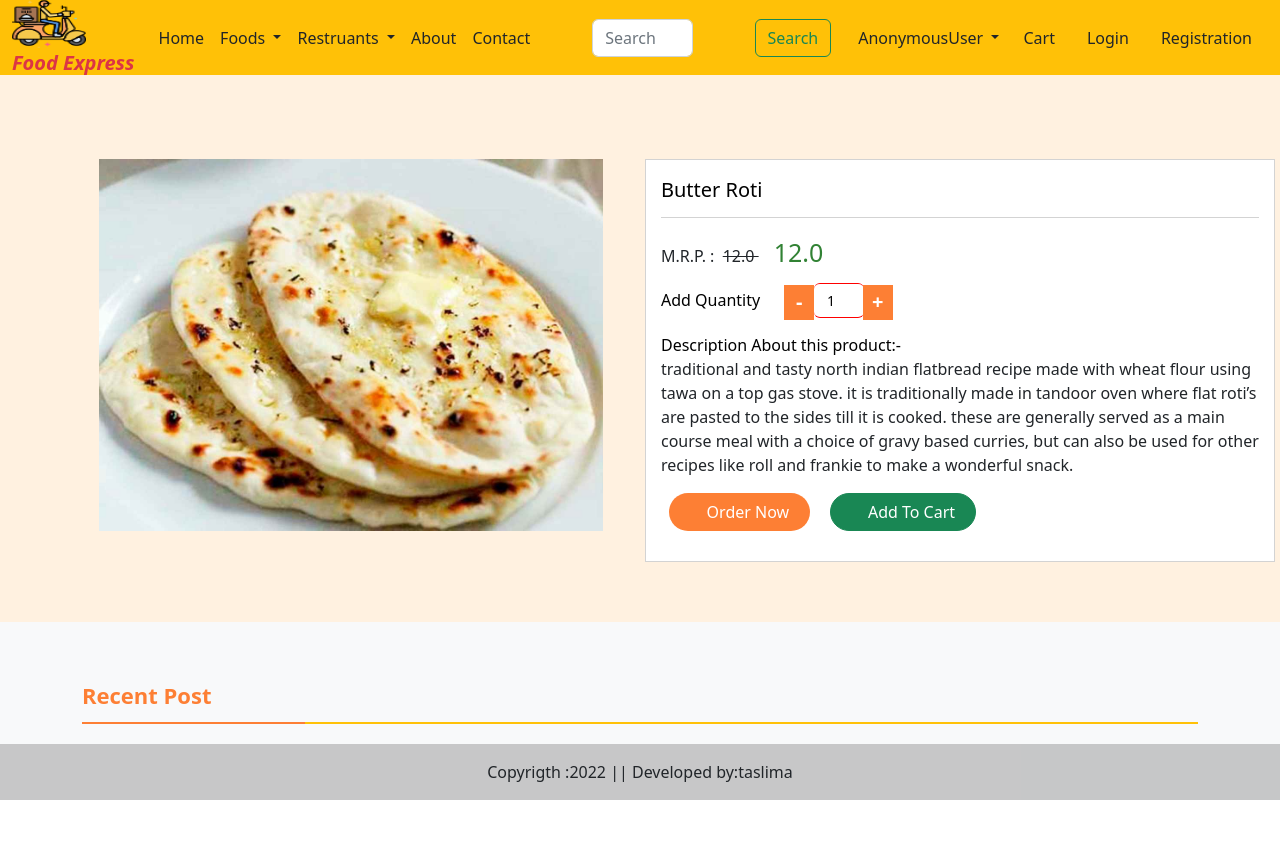
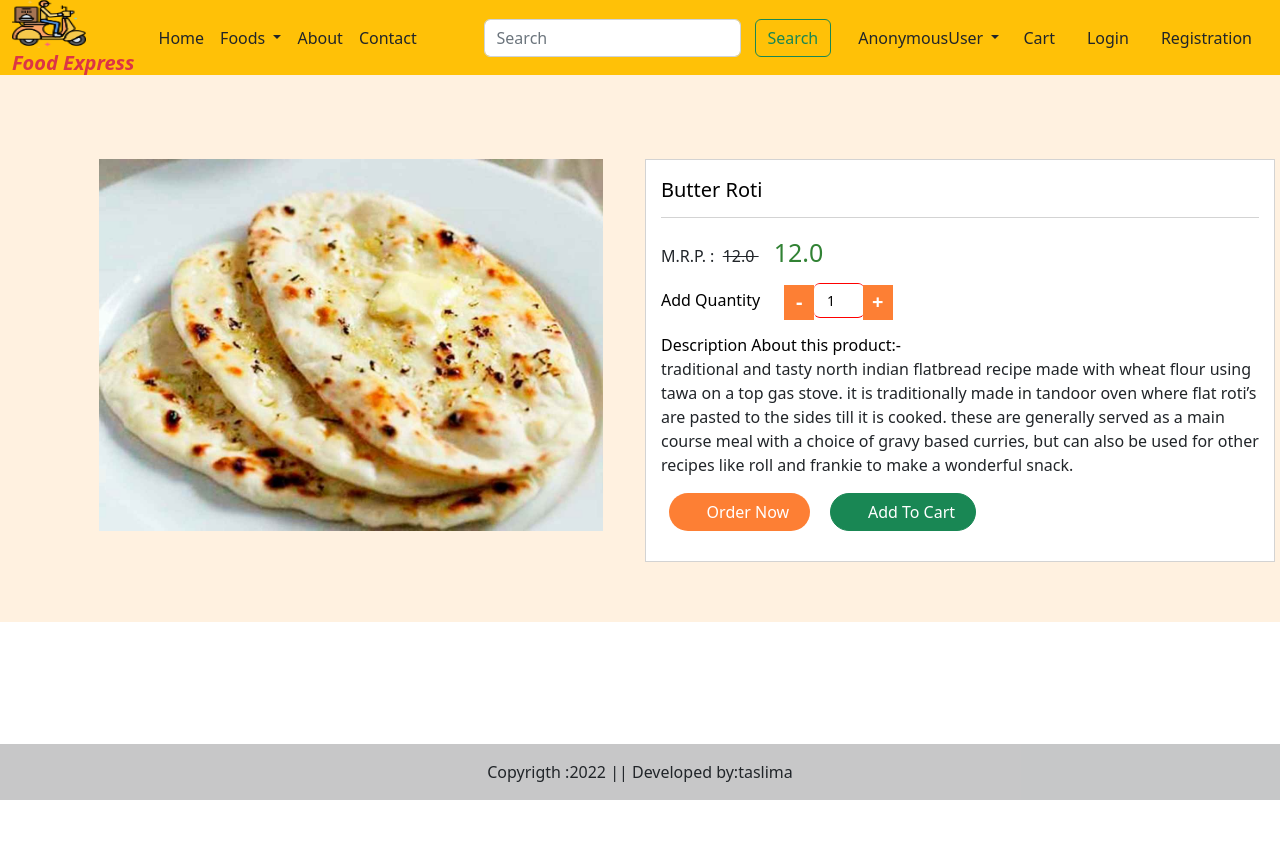
Before and after one commit to taslimas/food_delivery, a Django app: page /food-detail/1 in a window 1280 px wide. After the commit the page ends 800 px from the top, so only its background shows below. Run offline with Django 4.2, Linux system fonts and the light colour scheme; data comes from the database, SQL or seed files in the repository; both versions use the stored data as it was after the commit; some libraries are stand-ins or nearby versions; some web fonts are replaced.

```diff
--- a/myapp/templates/base.html
+++ b/myapp/templates/base.html
@@ -58,7 +58,7 @@
 
                 </ul>
               </li>
-              <li class="nav-item dropdown">
+              <!-- <li class="nav-item dropdown">
                 <a class="nav-link dropdown-toggle text-dark" href="#" role="button" data-bs-toggle="dropdown" aria-expanded="false">
                Restruants
                 </a>
@@ -77,7 +77,7 @@
 
 
                 </ul>
-              </li>
+              </li> -->
               <li class="nav-item">
                 <a class="nav-link text-dark" href="{% url 'about' %}">About</a>
               </li>
--- a/myapp/templates/fooddetail.html
+++ b/myapp/templates/fooddetail.html
@@ -4,10 +4,7 @@
 
 
 {% block main-content %}
-<link href="https://cdn.jsdelivr.net/npm/bootstrap@5.2.3/dist/css/bootstrap.min.css" rel="stylesheet" integrity="sha384-rbsA2VBKQhggwzxH7pPCaAqO46MgnOM80zW1RWuH61DGLwZJEdK2Kadq2F9CUG65" crossorigin="anonymous">
-    <link rel="stylesheet" href="{% static 'css/owl.carousel.min.css' %}">
-    <link rel="stylesheet" href="{% static 'css/all.min.css' %}">
-    <link rel="stylesheet" href="{% static 'css/style.css' %}">
+
 <style>
   .picZoomer{
 	position: relative;
@@ -424,7 +421,7 @@ section {
      </div>
   </div>
 </section>
-<section class="sec bg-light">
+<!-- <section class="sec bg-light">
     <div class="container">
         <div class="row">
             <div class="col-sm-12 title_bx">
@@ -466,7 +463,7 @@ section {
                 </div>
             </div>
         </div>
-</section>
+</section> -->
 <script>
 
 // ;(function($){
```
Also changed, not shown: db.sqlite3.
